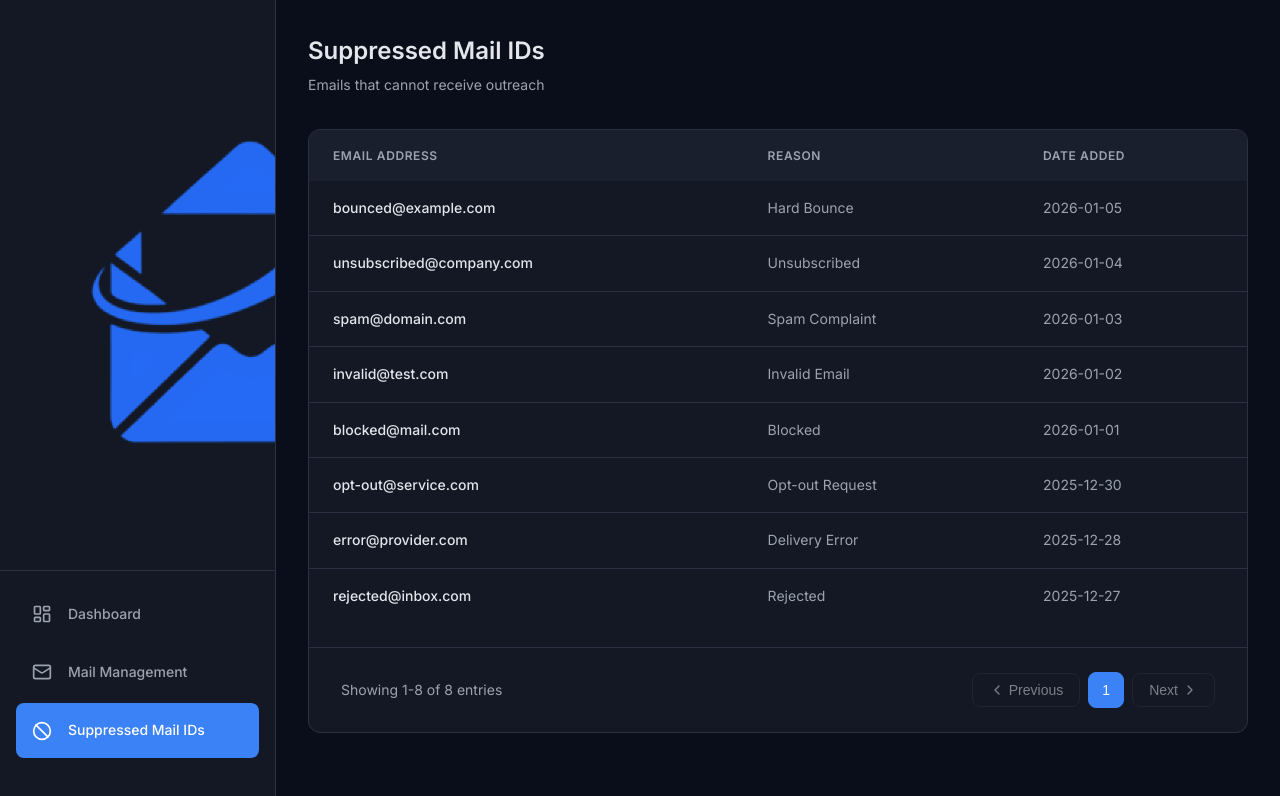
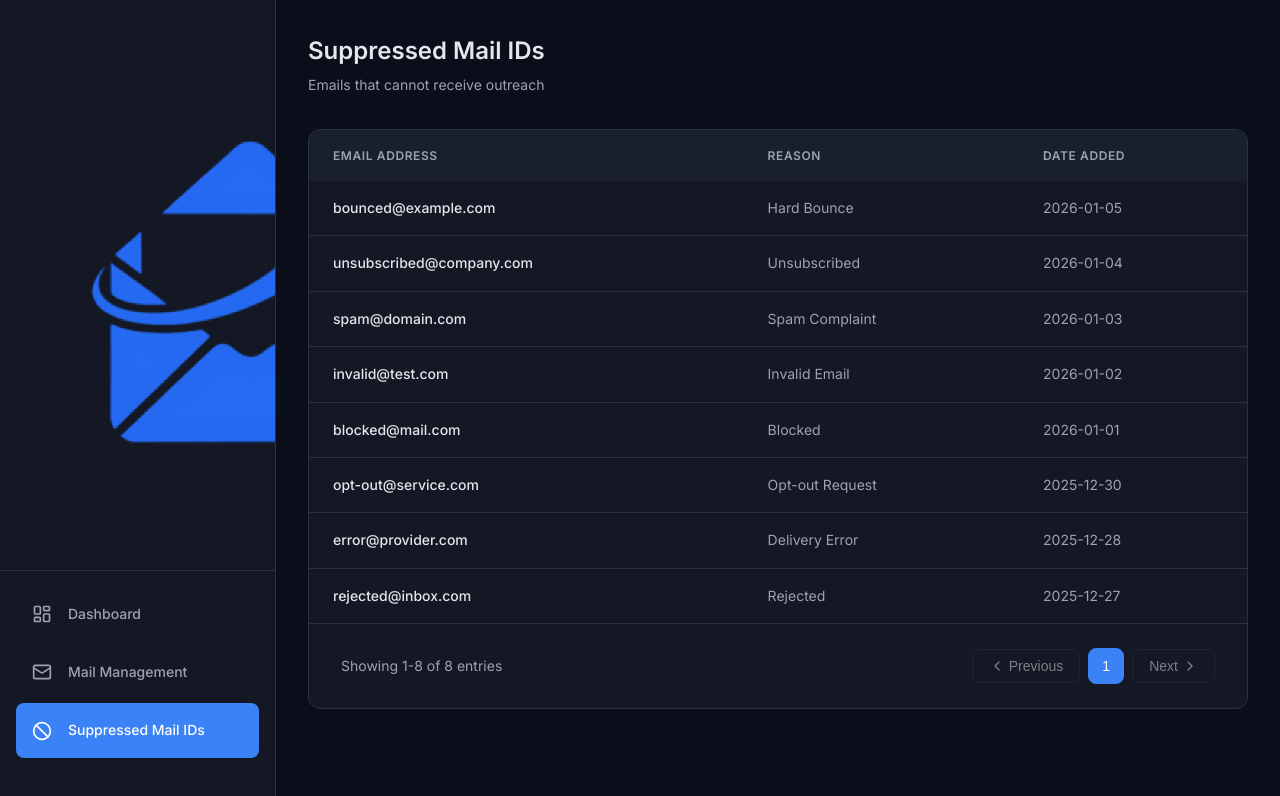
Before and after one commit to saisubin/Leadify-personalized-cold-mail-generation, a Next.js app in the folder client/: page /suppressed in a window 1280 px wide. Shown: the top 796 px of the page. Built offline with nearby package versions, Linux system fonts and the light colour scheme.

Commit message:
fix: Remove unwanted bottom padding above pagination
- Removed margin-top from pagination-container
- Eliminates extra space between table and pagination
- Creates tighter, cleaner layout
- Pagination border-top provides sufficient visual separation

```diff
--- a/client/src/styles/globals.css
+++ b/client/src/styles/globals.css
@@ -1433,7 +1433,6 @@ body {
     justify-content: space-between;
     align-items: center;
     padding: var(--spacing-lg) var(--spacing-xl);
-    margin-top: var(--spacing-lg);
     border-top: 1px solid var(--border-color);
 }
 
```
